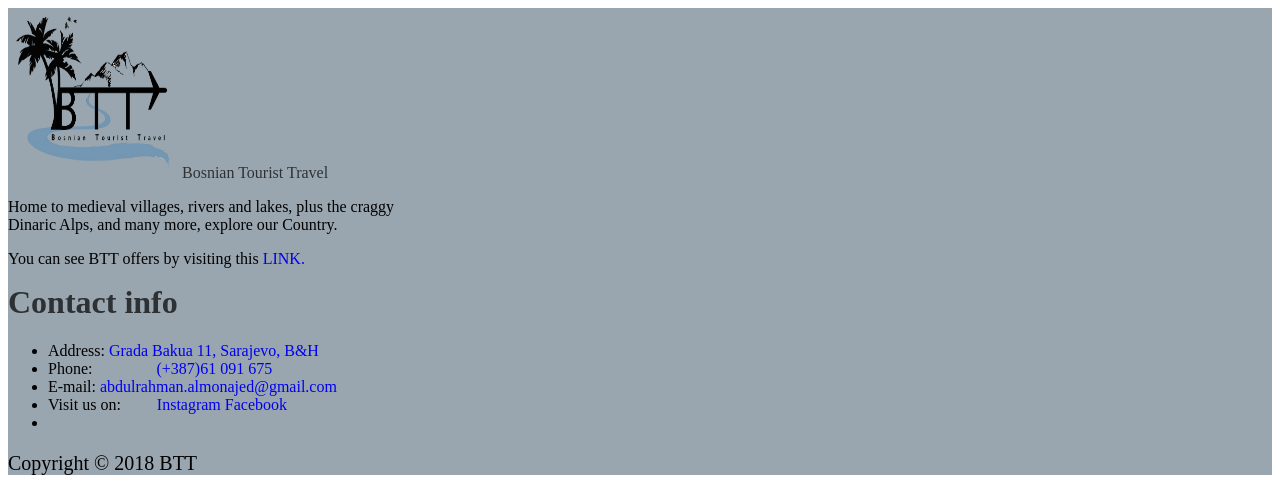
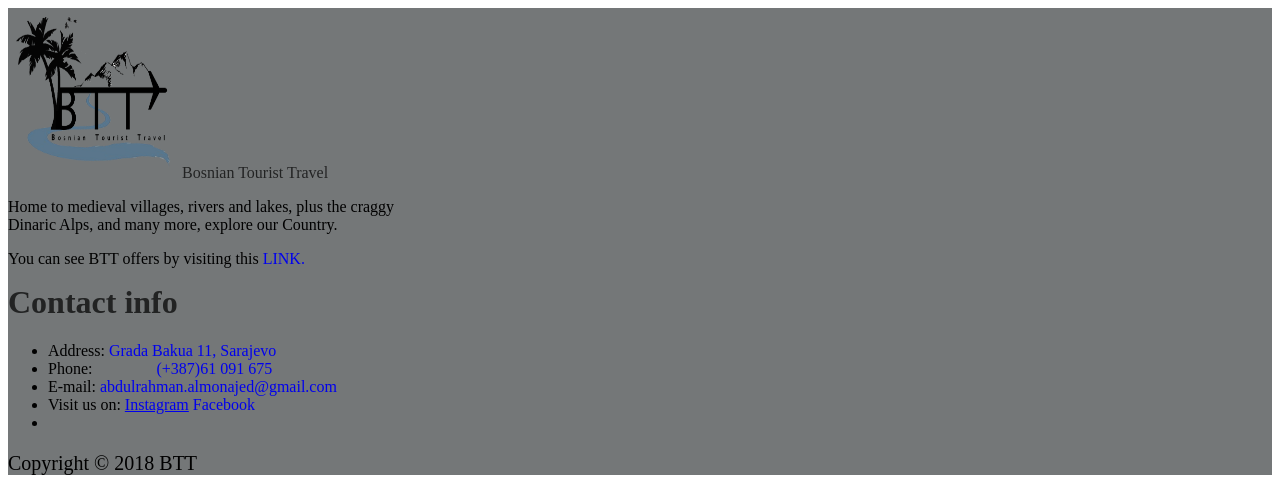
Before and after one commit to devAbu/bttNovi, a PHP site: page /github/template/footer.php in a window 1280 px wide. Shown: the top 495 px of the page. Run offline with PHP 8.4, Linux system fonts and the light colour scheme.

Commit message:
navbar i footer bg...ispravljene neke sitnice

```diff
--- a/hotel.php
+++ b/hotel.php
@@ -5,7 +5,10 @@ session_start();
 <html lang="en">
 
 <head>
-    <meta charset="UTF-8">
+
+    <meta http-equiv="Content-Type" content="text/html; charset=euc-kr">
+
+    <!-- <meta charset="UTF-8"> -->
     <meta name="viewport" content="width=device-width, initial-scale=1">
     <meta http-equiv="X-UA-Compatible" content="ie=edge">
     <link href="css/style.css" type="text/css" rel="stylesheet">
--- a/template/footer.php
+++ b/template/footer.php
@@ -25,11 +25,11 @@
     </style>
  </head>
 
- <footer style="background-color:#9aa6af"> <!--class="bg-secondary"-->
+ <footer style="background-color:#747778">
         <div class="row no-gutters">
             <div class="col-md-6 col-sm-12 col-12 mt-5">
-                <img src="images/btt logo png.png" alt="logo" class="img-fluid ml-2 logo" width="170" height="170"/>
-                <label class="text-uppercase text-center text-warning h1" style="opacity:0.7;">Bosnian Tourist Travel</label>
+                <img src="images/btt logo png.png" alt="logo" class="img-fluid ml-sm-2 logo offset-3 offset-sm-0" width="170" height="170"/>
+                <label class="text-uppercase text-center text-warning h1 ml-sm-4" style="opacity:0.7;">Bosnian Tourist Travel</label>
                 <div class="col-10">
                 <p class="text-dark mt-4 textFooter" style="max-width:400px; ">Home to medieval villages, rivers and lakes, plus the craggy Dinaric Alps, and many more, explore our Country.</p>
                 </div>
@@ -39,35 +39,35 @@
                 </p>
                 </div>
             </div>
-            <div class="col-md-5 col-sm-12 col-xs-12 mt-5 offset-md-1">
-                <h1 class="text-warning mb-5 text-uppercase" style="margin-top:13px !important; opacity:0.7;">Contact info</h1>
+            <div class="col-md-5 col-sm-12 col-xs-12 mt-5 offset-md-1 ml-3">
+                <h1 class="text-warning mb-sm-5 text-uppercase " style="margin-top:13px !important; opacity:0.7;">Contact info</h1>
                 <ul class="list-group list-group-flush" style=" border:none;">
-                    <li class="list-group-item text-warning  mt-4" style="background-color: #9aa6af">Address:
+                    <li class="list-group-item text-warning  mt-4" style="background-color: #747778">Address:
                         <span class="ml-lg-5 ml-md-0 ml-sm-5" id="footerAddress">
                             <a href="#" id="map" data-toggle="modal" class="text-warning" data-target="#map7" style="text-decoration:none;">
-                                <i class="fas fa-map-marker mr-2"></i>Grada Bakua 11, Sarajevo, B&H</a>
+                                <i class="fas fa-map-marker mr-2"></i>Grada Bakua 11, Sarajevo</a>
                         </span>
                     </li>
-                    <li class="list-group-item text-warning " style="background-color: #9aa6af">Phone:
+                    <li class="list-group-item text-warning " style="background-color: #747778">Phone:
                         <span style="margin-left:60px;">
                             <a href="tel:+38761091675" class="text-warning" style="text-decoration:none;">
                                 <i class="fas fa-phone mr-2"></i>(+387)61 091 675</a>
                         </span>
                     </li>
-                    <li class="list-group-item text-warning " style="background-color: #9aa6af">E-mail:
+                    <li class="list-group-item text-warning " style="background-color: #747778">E-mail:
                         <span  id="footerEmail">
                             <a href="mailto:abdulrahman.almonajed@gmail.com" style="text-decoration:none;" class="text-warning">
                                 <i class="far fa-envelope mr-2"></i>abdulrahman.almonajed@gmail.com</a>
                         </span>
                     </li>
-                    <li class="list-group-item text-warning " style="background-color: #9aa6af">
+                    <li class="list-group-item text-warning " style="background-color: #747778">
                         Visit us on:
-                        <a href="https://www.instagram.com/bosnian_tourist_travel/" target="_blank" class="text-warning " style="margin-left:32px !important; text-decoration:none;">
+                        <a href="https://www.instagram.com/bosnian_tourist_travel/" target="_blank" class="text-warning instFooter">
                             <i class="fab fa-instagram mr-2" aria-hidden="true"></i>Instagram</a>
                         <a href="https://www.facebook.com" target="_blank" class="text-warning ml-4" style="text-decoration:none;">
                             <i class="fab fa-facebook mr-2" aria-hidden="true"></i>Facebook</a>
                     </li>
-                    <li class="list-group-item" style="background-color: #9aa6af"></li>
+                    <li class="list-group-item" style="background-color: #747778"></li>
                 </ul>
             </div>
             <div class="col-12 text-center text-dark mt-3">
--- a/template/navbar.php
+++ b/template/navbar.php
@@ -1,7 +1,7 @@
 <?php
 session_start();
 ?>
-<nav class="navbar navbar-dark navbar-expand-lg fixed-top" id="navbar" style="opacity:0.95; font-size:18px; background-color:#9aa6af;">
+<nav class="navbar navbar-dark navbar-expand-lg fixed-top" id="navbar" style="opacity:0.95; font-size:18px; background-color:#c0c8cf;">
     <a href="index.php" class="navbar-brand">
         <img src="images/btt logo png.png" alt="logo" class="img-fluid mr-sm-3 logo" width="45" height="45" />
         <span class="h4">BTT</span>
```
Also changed, not shown: css/style.css (+21 -4 lines), index.php (+6 -6 lines).
